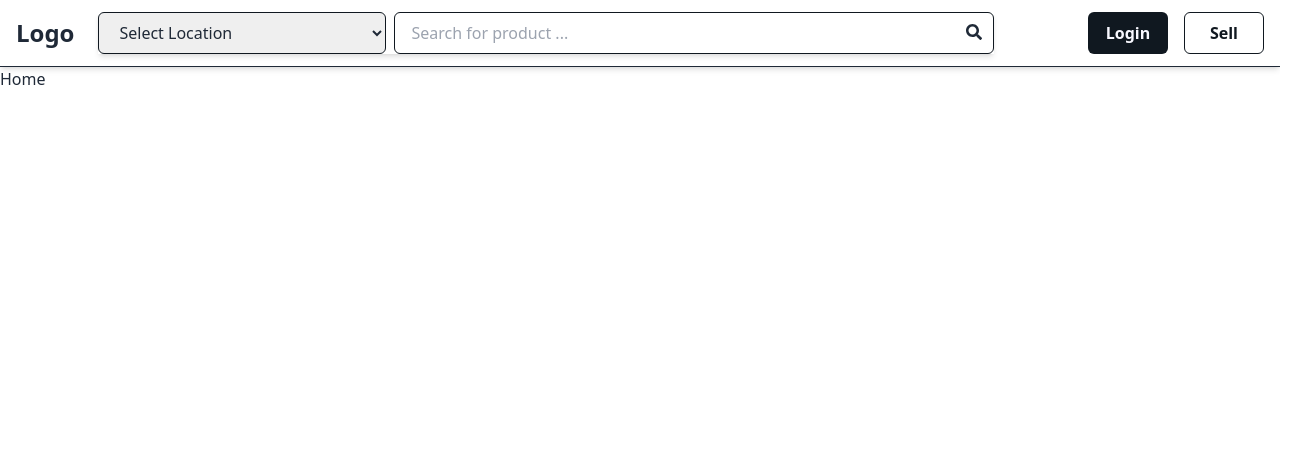
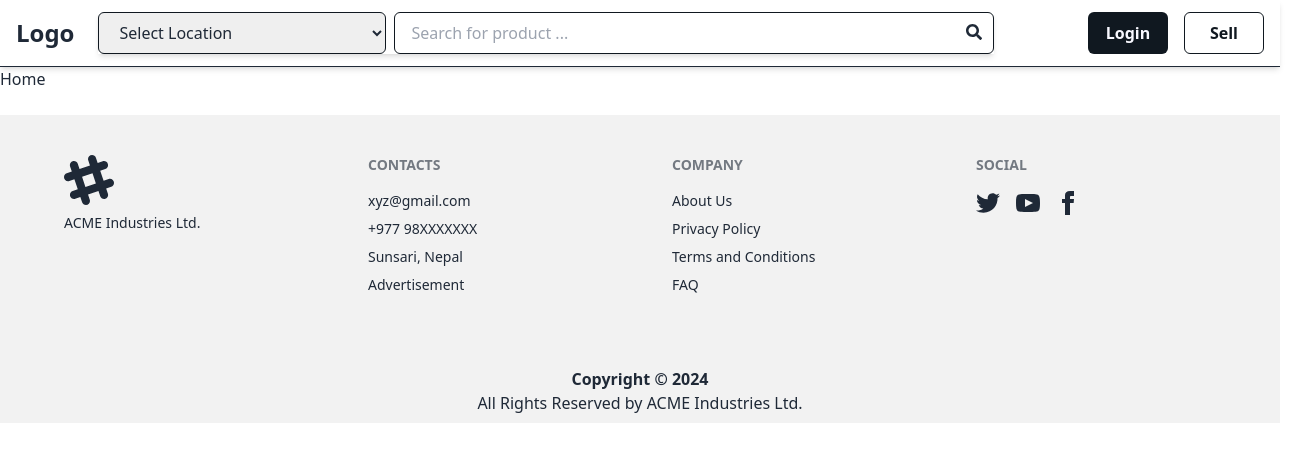
Before and after one commit to 41saurab/ecom, a React (Vite) app in the folder frontend/: page / in a window 1280 px wide. Shown: the top 462 px of the page, 1304 px wide, since content can reach past the window. Built offline with nearby package versions, Linux system fonts and the light colour scheme.

Commit message:
added footer

```diff
--- a/frontend/src/App.jsx
+++ b/frontend/src/App.jsx
@@ -2,6 +2,7 @@
 import { BrowserRouter as Router, Routes, Route } from "react-router-dom";
 import Home from "./pages/Home";
 import Navbar from "./components/Navbar";
+import Footer from "./components/Footer";
 const App = () => {
   return (
     <>
@@ -10,6 +11,7 @@
         <Routes>
           <Route path="/" element={<Home />} />
         </Routes>
+        <Footer />
       </Router>
     </>
   );
--- /dev/null
+++ b/frontend/src/components/Footer.jsx
@@ -0,0 +1,85 @@
+const Footer = () => {
+    return (
+      <div className=" bg-base-200">
+        <div className="footer text-base-content m-6 p-10 grid grid-cols-4 gap-4">
+          <aside>
+            <svg
+              width="50"
+              height="50"
+              viewBox="0 0 24 24"
+              xmlns="http://www.w3.org/2000/svg"
+              fillRule="evenodd"
+              clipRule="evenodd"
+              className="fill-current"
+            >
+              <path d="M22.672 15.226l-2.432.811.841 2.515c.33 1.019-.209 2.127-1.23 2.456-1.15.325-2.148-.321-2.463-1.226l-.84-2.518-5.013 1.677.84 2.517c.391 1.203-.434 2.542-1.831 2.542-.88 0-1.601-.564-1.86-1.314l-.842-2.516-2.431.809c-1.135.328-2.145-.317-2.463-1.229-.329-1.018.211-2.127 1.231-2.456l2.432-.809-1.621-4.823-2.432.808c-1.355.384-2.558-.59-2.558-1.839 0-.817.509-1.582 1.327-1.846l2.433-.809-.842-2.515c-.33-1.02.211-2.129 1.232-2.458 1.02-.329 2.13.209 2.461 1.229l.842 2.515 5.011-1.677-.839-2.517c-.403-1.238.484-2.553 1.843-2.553.819 0 1.585.509 1.85 1.326l.841 2.517 2.431-.81c1.02-.33 2.131.211 2.461 1.229.332 1.018-.21 2.126-1.23 2.456l-2.433.809 1.622 4.823 2.433-.809c1.242-.401 2.557.484 2.557 1.838 0 .819-.51 1.583-1.328 1.847m-8.992-6.428l-5.01 1.675 1.619 4.828 5.011-1.674-1.62-4.829z"></path>
+            </svg>
+            <p>ACME Industries Ltd.</p>
+          </aside>
+
+          <nav>
+            <h6 className="footer-title">Contacts</h6>
+            <a className="link link-hover">xyz@gmail.com</a>
+            <a className="link link-hover">+977 98XXXXXXX</a>
+            <a className="link link-hover">Sunsari, Nepal</a>
+            <a className="link link-hover">Advertisement</a>
+          </nav>
+
+          <nav>
+            <h6 className="footer-title">Company</h6>
+            <a className="link link-hover">About Us</a>
+            <a className="link link-hover">Privacy Policy</a>
+            <a className="link link-hover">Terms and Conditions</a>
+            <a className="link link-hover">FAQ</a>
+          </nav>
+
+          <nav>
+            <h6 className="footer-title">Social</h6>
+            <div className="grid grid-flow-col gap-4">
+              <a>
+                <svg
+                  xmlns="http://www.w3.org/2000/svg"
+                  width="24"
+                  height="24"
+                  viewBox="0 0 24 24"
+                  className="fill-current"
+                >
+                  <path d="M24 4.557c-.883.392-1.832.656-2.828.775 1.017-.609 1.798-1.574 2.165-2.724-.951.564-2.005.974-3.127 1.195-.897-.957-2.178-1.555-3.594-1.555-3.179 0-5.515 2.966-4.797 6.045-4.091-.205-7.719-2.165-10.148-5.144-1.29 2.213-.669 5.108 1.523 6.574-.806-.026-1.566-.247-2.229-.616-.054 2.281 1.581 4.415 3.949 4.89-.693.188-1.452.232-2.224.084.626 1.956 2.444 3.379 4.6 3.419-2.07 1.623-4.678 2.348-7.29 2.04 2.179 1.397 4.768 2.212 7.548 2.212 9.142 0 14.307-7.721 13.995-14.646.962-.695 1.797-1.562 2.457-2.549z"></path>
+                </svg>
+              </a>
+              <a>
+                <svg
+                  xmlns="http://www.w3.org/2000/svg"
+                  width="24"
+                  height="24"
+                  viewBox="0 0 24 24"
+                  className="fill-current"
+                >
+                  <path d="M19.615 3.184c-3.604-.246-11.631-.245-15.23 0-3.897.266-4.356 2.62-4.385 8.816.029 6.185.484 8.549 4.385 8.816 3.6.245 11.626.246 15.23 0 3.897-.266 4.356-2.62 4.385-8.816-.029-6.185-.484-8.549-4.385-8.816zm-10.615 12.816v-8l8 3.993-8 4.007z"></path>
+                </svg>
+              </a>
+              <a>
+                <svg
+                  xmlns="http://www.w3.org/2000/svg"
+                  width="24"
+                  height="24"
+                  viewBox="0 0 24 24"
+                  className="fill-current"
+                >
+                  <path d="M9 8h-3v4h3v12h5v-12h3.642l.358-4h-4v-1.667c0-.955.192-1.333 1.115-1.333h2.885v-5h-3.808c-3.596 0-5.192 1.583-5.192 4.615v3.385z"></path>
+                </svg>
+              </a>
+            </div>
+          </nav>
+        </div>
+
+        {/* Copyright sectio */}
+        <div className="col-span-3 mt-5 text-center bg-dark text-light py-2">
+          <p className="font-bold">Copyright © {new Date().getFullYear()}</p>
+          <p>All Rights Reserved by ACME Industries Ltd.</p>
+        </div>
+      </div>
+    );
+  };
+
+  export default Footer;
```
